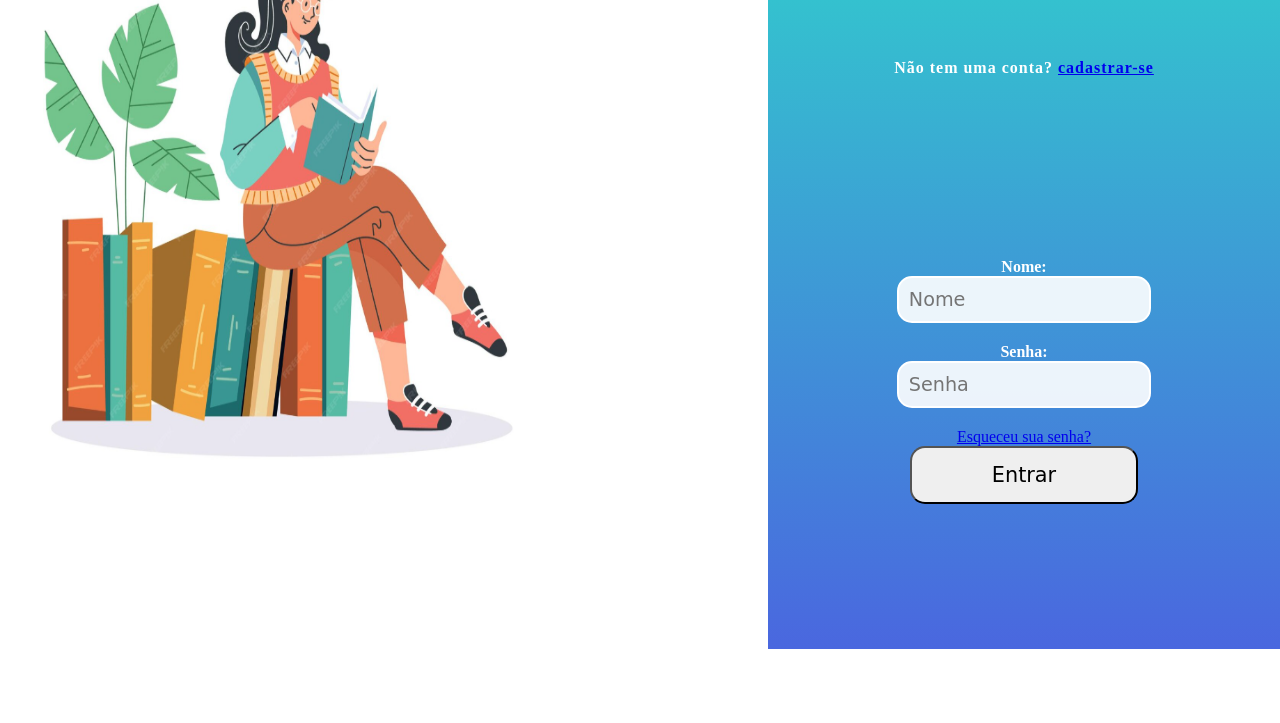
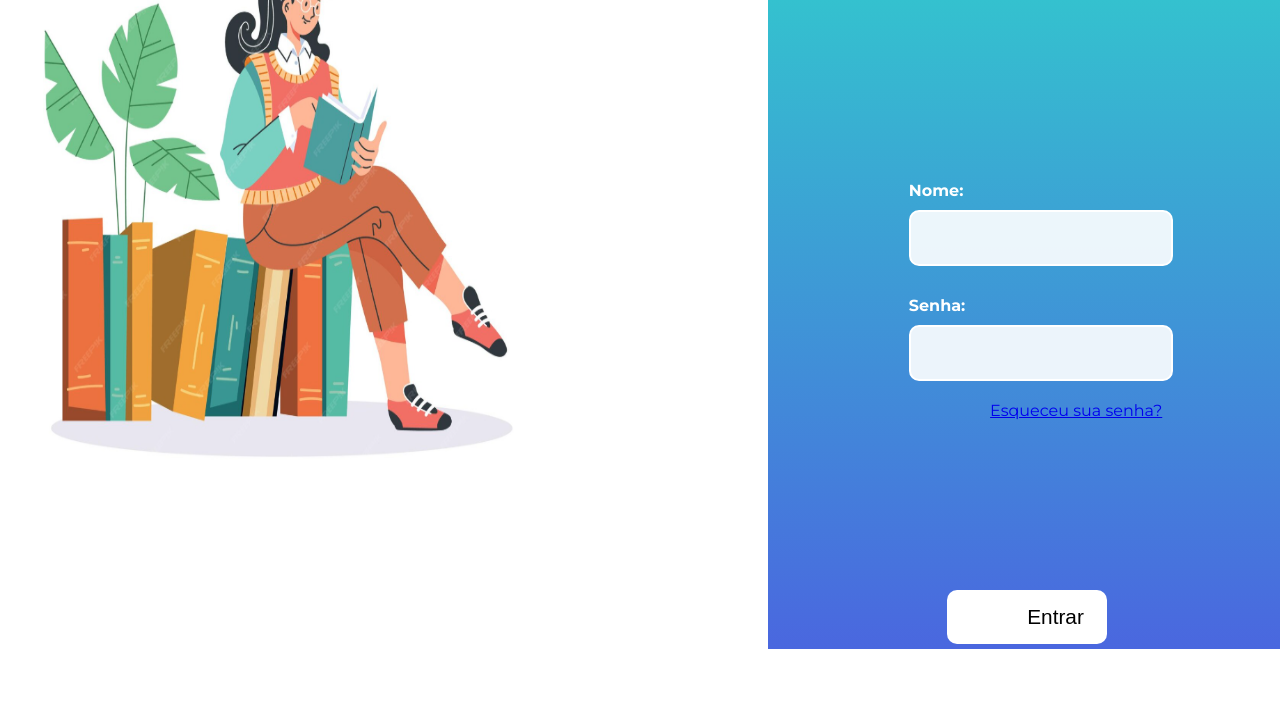
Before and after one commit to devGabrielDuarte07/bibliotec, a plain HTML site: page index.html in a window 1280 px wide. Shown: the part 151-874 px from the top of the page. Drawn offline with Linux system fonts and the light colour scheme.

Commit message:
terminar de arrumar os link

```diff
--- /dev/null
+++ b/css/formulario/button.css
@@ -0,0 +1,18 @@
+#actionButton {
+    color: #000;
+    padding: 15px 80px;
+    font-size: 1.3em;
+    cursor: pointer;
+    border-radius: 10px;
+    transition: 0.3s;
+    background-color: #ffffff;
+    border: none;
+}
+
+.button{
+    width: 30%;
+    display: flex;
+    flex-direction: column;
+    justify-content: end;
+    gap: 10px;
+}
--- /dev/null
+++ b/css/formulario/formulario.css
@@ -0,0 +1,9 @@
+.formulario{
+
+    width: 45%;
+    display: flex;
+    flex-direction: column;
+    align-items: flex-start; /* deixa os labels à esquerda */
+    gap: 10px;
+    margin: 150px;
+}
--- /dev/null
+++ b/css/formulario/input.css
@@ -0,0 +1,13 @@
+.inputCampo {
+    display: block;
+    margin: 0 auto 20px auto;
+    width: 100%;
+    padding: 15px;
+    margin-bottom: 20px;
+    background-color: rgba(255, 255, 255, 0.9);
+    border: 2px solid #ffffff;
+    border-radius: 10px;
+    font-size: 1.2em;
+    color: #000000; /* Texto escuro */
+    text-shadow: none; /* Sem sombra no input */
+}
--- /dev/null
+++ b/css/formulario/linkSenha.css
@@ -0,0 +1,7 @@
+.linkRecuperar{
+     width: 110%;
+    display: flex;
+    flex-direction: column;
+    align-items: flex-end; /* deixa os labels à esquerda */
+    gap: 10px;
+}
--- a/css/style.css
+++ b/css/style.css
@@ -31,64 +31,36 @@ body{
     background-image: linear-gradient(#2FD6CB, #4A67DF);
     display: flex;
     flex-direction: column;
-    justify-content: center;
+    justify-content: flex-start;
     align-items: center;
     gap: 20px;
-
+    font-family: 'Montserrat', sans-serif;
 }
 
-.conteiner02{
-    width: 50%;
-    height: 100%;
+
+
+
+.retangulo h1 {
+    color: rgb(255, 255, 255);
+    font-size: 70px;
     display: flex;
-    justify-content: center;
-    align-items: center;
-    flex-direction: column;
-    position: relative;
+    letter-spacing: 10px;
 }
-
-.label{
-    color: white;
+.retangulo p{
+    color: rgb(255, 255, 255);
+    display: block;
+    font-size: 14px;
+    text-align: left;
+    font-weight: bold;
+    letter-spacing: 1px;
+    margin-top: -70px;
+}
+.retangulo a{
+     margin-top: -10px;
+}
+.conteiner label{
+    color: rgb(255, 255, 255);
     display: block;
     text-align: left;
     font-weight: bold;
 }
-
-#actionButton {
-    background-color: linear-gradient(#2FD6CB, #4A67DF); /* Marrom de couro */
-    color: linear-gradient(#2FD6CB, #4A67DF);
-    padding: 15px 80px;
-    font-family: 'MedievalSharp', cursive;
-    font-size: 1.3em;
-    cursor: pointer; /* O cursor vira uma mãozinha, como um item clicável */
-    border-radius: 15px; /* Um selo redondo */
-    transition: all 0.3s ease;
-}
-
-.inputCampo {
-    display: block;
-    margin: 0 auto 20px auto;
-    width: 90%;
-    padding: 10px;
-    margin-bottom: 20px;
-    background-color: rgba(255, 255, 255, 0.9);
-    border: 2px solid #ffffff;
-    border-radius: 15px;
-    font-family: 'MedievalSharp', cursive;
-    font-size: 1.2em;
-    color: #000000; /* Texto escuro */
-    text-shadow: none; /* Sem sombra no input */
-}
-
-
-.retangulo h1 {
-    color: white;
-    font-size: 70px;
-}
-.retangulo p{
-    color: rgb(255, 255, 255);
-    display: block;
-    text-align: left;
-    font-weight: bold;
-    letter-spacing: 1px;
-}
--- a/index.html
+++ b/index.html
@@ -6,7 +6,16 @@
     <meta name="viewport" content="width=device-width, initial-scale=1.0">
     <link rel="stylesheet" href="css/style.css">
     <link rel="icon" href="img/Group.png">
+    <link rel="preconnect" href="https://fonts.googleapis.com">
+    <link rel="preconnect" href="https://fonts.gstatic.com" crossorigin>
+    <link
+        href="https://fonts.googleapis.com/css2?family=Inter:ital,opsz,wght@0,14..32,100..900;1,14..32,100..900&family=Montserrat:ital,wght@0,100..900;1,100..900&display=swap"
+        rel="stylesheet">
     <title>Bibliotec</title>
+    <link rel="stylesheet" href="./css/formulario/button.css">
+    <link rel="stylesheet" href="./css/formulario/formulario.css">
+    <link rel="stylesheet" href="./css/formulario/input.css">
+    <link rel="stylesheet" href="./css/formulario/linkSenha.css">
 
 </head>
 
@@ -20,28 +29,29 @@
 
 
         <div class="retangulo">
-            <h1 color="white">Bem vindo</h1>
-                <p>Não tem uma conta? <a href="teste.html">cadastrar-se</a></p>
-            <div class="conteiner02">
+            <h1 class="top">Bem vindo</h1>
+            <p>Não tem uma conta? <a href="teste.html">cadastrar-se</a></p>
 
-
-                <label for="userInput" class="label">Nome:</label>
-                <input type="text" class="inputCampo" placeholder="Nome">
+            <div class="formulario">
+                <label for="userInput">Nome:</label>
+                <input type="text" class="inputCampo" id="User">
 
                 <label for="userInput" class="label">Senha:</label>
-                <input type="password" class="inputCampo" placeholder="Senha">
+                <input type="password" class="inputCampo" id="senha">
 
-                <a href="teste.html">Esqueceu sua senha?</a>
+                <div class="linkRecuperar">
+                    <a href="teste.html">Esqueceu sua senha?</a>
+                </div>
+            </div>
+
+            <div class="button">
                 <button type="button" id="actionButton">Entrar</button>
+            </div>
 
-
-            </div>
         </div>
 
-
-
     </main>
-
+    <script src="./js/java.js"></script>
 </body>
 
 </html>
--- /dev/null
+++ b/js/java.js
@@ -0,0 +1,13 @@
+const botaoAcao = document.getElementById('actionButton');
+const nome = document.getElementById("User");
+const senha = document.getElementById("senha");
+
+botaoAcao.addEventListener('click', function() {
+  // Validação dentro do evento
+  if (nome.value.trim() === "" || senha.value.trim() === "") {
+    alert("Por favor, preencha todos os campos!");
+    return;
+  }
+
+  window.location.href = "teste.html";
+});
```
